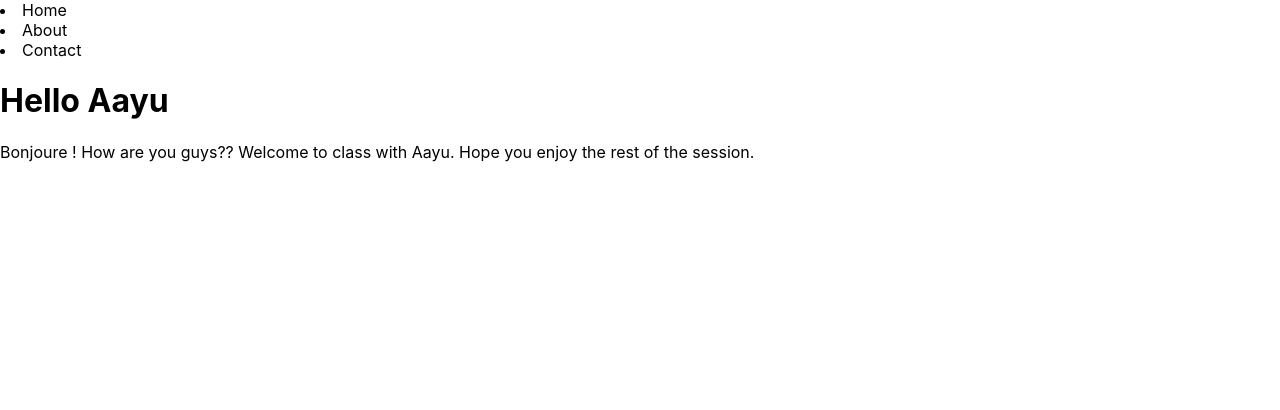
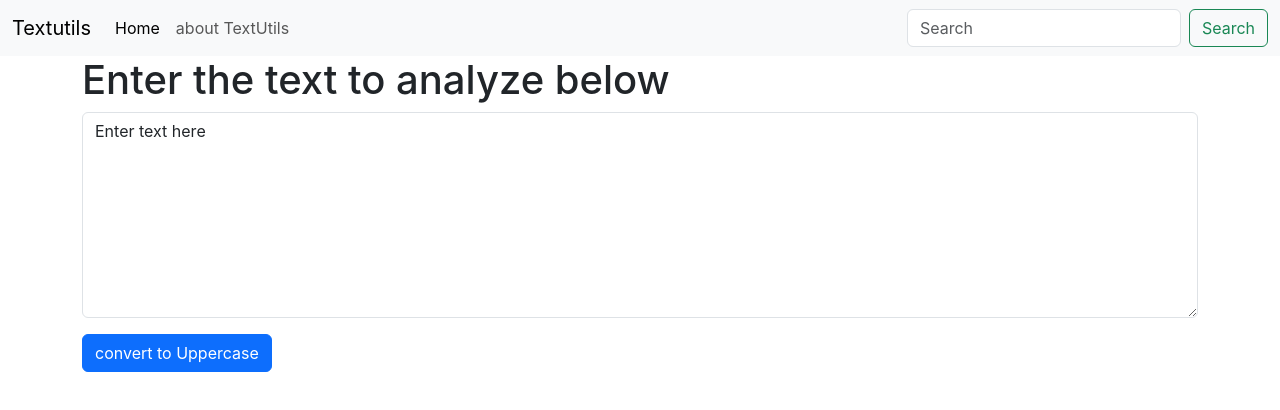
Before and after one commit to aayu0810/textutils, a React (Create React App) app: page / in a window 1280 px wide. Shown: the top 410 px of the page. Built offline with nearby package versions, Linux system fonts and the light colour scheme.

Commit message:
to upper case

```diff
--- a/public/index.html
+++ b/public/index.html
@@ -25,10 +25,13 @@
       Learn how to configure a non-root public URL by running `npm run build`.
     -->
     <title>React App</title>
+    <link href="https://cdn.jsdelivr.net/npm/bootstrap@5.3.0/dist/css/bootstrap.min.css" rel="stylesheet" integrity="sha384-9ndCyUaIbzAi2FUVXJi0CjmCapSmO7SnpJef0486qhLnuZ2cdeRhO02iuK6FUUVM" crossorigin="anonymous">
+  </head>
   </head>
   <body>
     <noscript>You need to enable JavaScript to run this app.</noscript>
     <div id="root"></div>
 
-  </body>
+ <script src="https://cdn.jsdelivr.net/npm/bootstrap@5.3.0/dist/js/bootstrap.bundle.min.js" integrity="sha384-geWF76RCwLtnZ8qwWowPQNguL3RmwHVBC9FhGdlKrxdiJJigb/j/68SIy3Te4Bkz" crossorigin="anonymous"></script>
+</body>
 </html>
--- a/src/App.js
+++ b/src/App.js
@@ -1,23 +1,20 @@
 
 import './App.css';
-let name= "Aayu";
+import Navbar from './components/Navbar';
+import TextForm from './components/TextForm';
+
 
 function App() {
-  return (<>
+  return (
 
     <>
-    <nav>
-      <li>Home</li>
-      <li>About</li>
-      <li>Contact</li>
-       </nav></>
-       <div classname="container">
-        <h1> Hello {name} </h1>
-        <p> Bonjoure ! How are you guys?? Welcome to class with Aayu.
-          Hope you enjoy the rest of the session.
-          </p>
 
-       </div>
+    <Navbar title ="Textutils" />
+    <div className= "container">
+    <TextForm heading ="Enter the text to analyze below"/>
+    </div>
+
+
     </>
   );
 }
--- /dev/null
+++ b/src/components/TextForm.js
@@ -0,0 +1,28 @@
+import React, { useState } from 'react'
+
+export default function TextForm(props) {
+
+ const handleUpClick = ()=>{
+console.log("Uppercase was clicked"+ text);
+let newText = text.toUpperCase();
+setText(newText)
+
+ }
+ const handleOnchange = (event) =>{
+    console.log("On change");
+    setText(event.target.value)
+ }
+
+
+
+    const[text,setText]= useState('Enter text here');
+  return (
+    <div>
+     <h1>{props.heading}</h1>
+<div className="mb-3">
+  <textarea className="form-control" value={text} onChange = {handleOnchange} id="myBox" rows="8"></textarea>
+</div>
+    <button className="btn btn-primary" onClick ={handleUpClick}>convert to Uppercase</button>
+    </div>
+  )
+}
```
